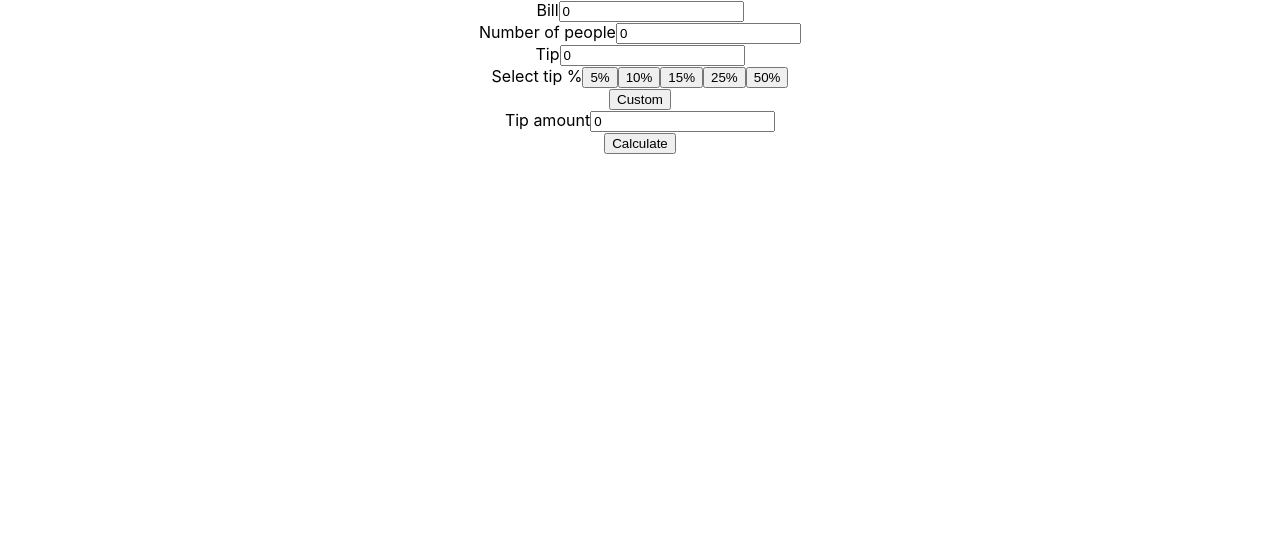
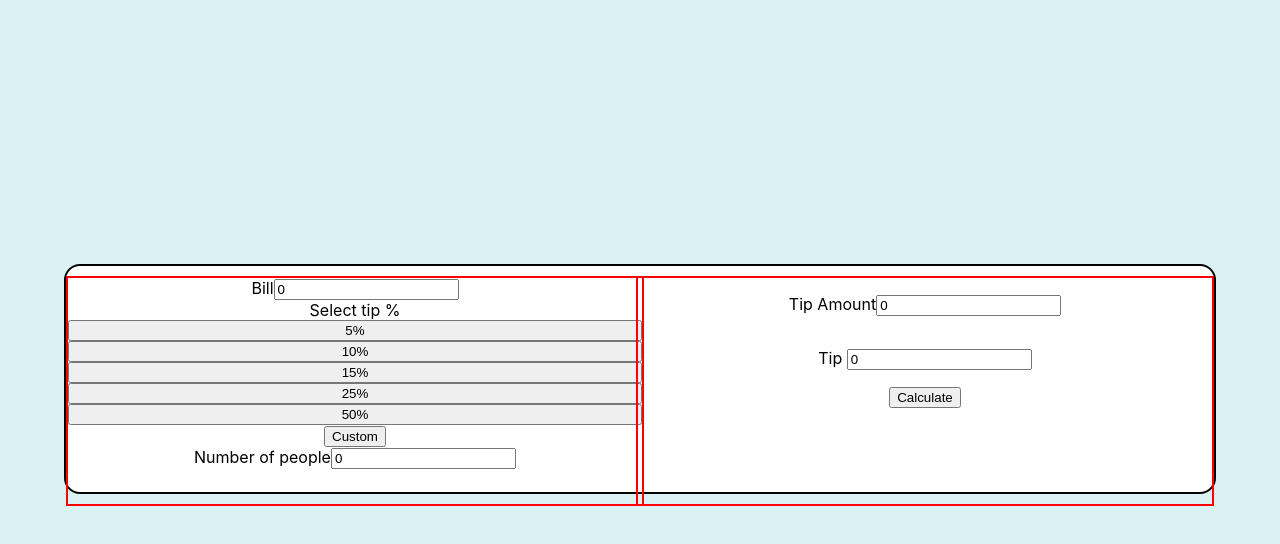
Before and after one commit to DominykasSueris/tip_calculator, a React (Create React App) app: page / in a window 1280 px wide. Shown: the top 544 px of the page. Built offline with nearby package versions, Linux system fonts and the light colour scheme.

Commit message:
main css layout

```diff
--- a/src/App.css
+++ b/src/App.css
@@ -1,3 +1,48 @@
 .App {
   text-align: center;
+  height: 100vh;
+  width: 100vw;
 }
+
+body {
+  box-sizing: border-box;
+  margin: 0;
+  background-color: #d9f1f3;
+}
+
+.table {
+  width: 90%;
+  height: 230px;
+  margin-left: 5%;
+  margin-right: 5%;
+  padding: 8px 24px;
+  position: absolute;
+  top: 33%;
+  border: solid 2px black;
+  background-color: white;
+  border-radius: 16px;
+}
+
+.tip {
+  margin: 16px;
+}
+
+.bill-container {
+  display: flex;
+  flex-direction: column;
+  position: absolute;
+  width: 50%;
+  height: 100%;
+  left: 0;
+  border: solid 2px red;
+}
+
+.tip-container {
+  display: flex;
+  flex-direction: column;
+  position: absolute;
+  width: 50%;
+  height: 100%;
+  right: 0;
+  border: solid 2px red;
+}
--- a/src/App.js
+++ b/src/App.js
@@ -33,18 +33,12 @@ const App = () => {
 
   return (
     <div className="App">
+      <table className="table">
+        <div className="bill-container">
           <div className="bill">
             <label>Bill</label>
             <input type="text" name="bill" value={bill} onChange={e => setBill(e.target.value)} />
           </div>
-      <div className="people">
-        <label>Number of people</label>
-        <input type="text" name="people" value={people} onChange={e => setPeople(e.target.value)} />
-        <div className="tip">
-          <label>Tip</label>
-          <input type="text" name="tip" value={tip} />
-        </div>
-        <div>
           <label> Select tip %</label>
           <button value={5} onClick={tipInput}>
             5%
@@ -75,10 +69,31 @@ const App = () => {
               <button onClick={customTip}>Custom</button>
             )}
           </div>
+          <div className="people">
+            <label>Number of people</label>
+            <input
+              type="text"
+              name="people"
+              value={people}
+              onChange={e => setPeople(e.target.value)}
+            />
           </div>
+        </div>
+        <div className="tip-container">
           <div className="tip">
-          <label>Tip amount</label>
-          <input type="text" name="tip" value={amount} onChange={e => setAmount(e.target.value)} />
+            <label>Tip Amount</label>
+            <input type="text" name="tip-amount" value={tip} />
+          </div>
+          <div>
+            <div className="tip">
+              <label>Tip </label>
+              <input
+                type="text"
+                name="tip"
+                value={amount}
+                onChange={e => setAmount(e.target.value)}
+              />
+            </div>
           </div>
           <div className="calculate">
             <button
@@ -91,6 +106,7 @@ const App = () => {
             </button>
           </div>
         </div>
+      </table>
     </div>
   );
 };
```
Lines whose indentation alone changed are shown as unchanged.
